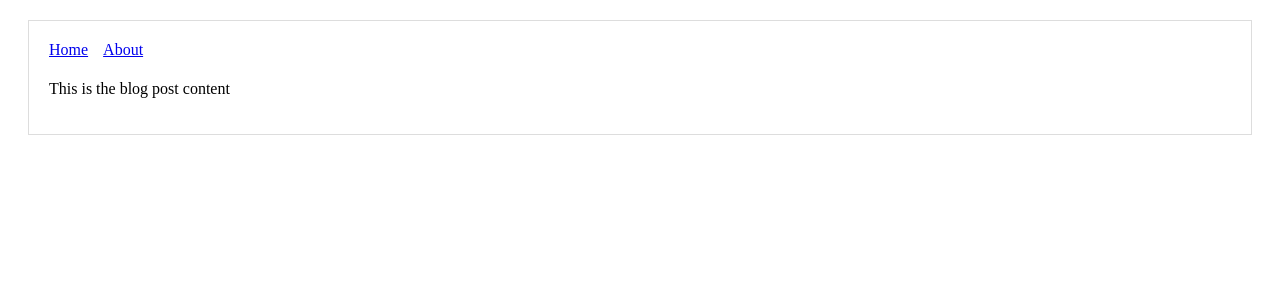
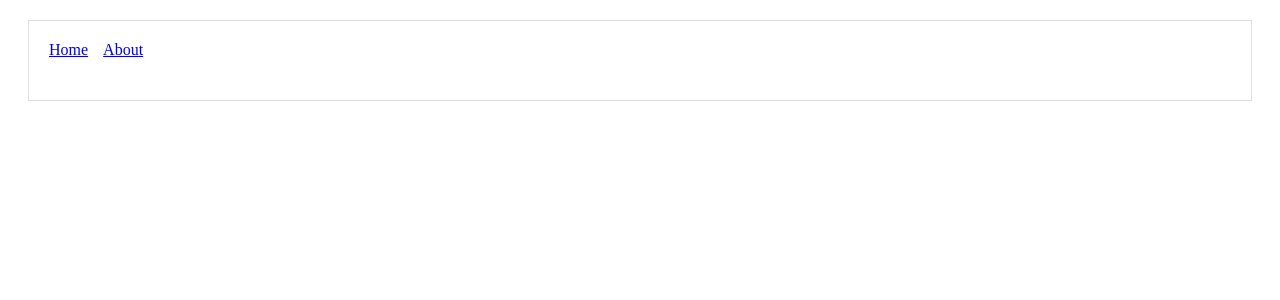
Before and after one commit to rsgilbert/hello-next, a Next.js app: page /post in a window 1280 px wide. Shown: the top 300 px of the page. Built offline with nearby package versions, Linux system fonts and the light colour scheme.

Commit message:
Got to use <></> for the first time in place of <div></div>. Created and Used Content component in post

```diff
--- a/pages/post.js
+++ b/pages/post.js
@@ -1,15 +1,28 @@
 import { useRouter } from 'next/router'
 import Layout from '../components/MyLayout'
 
-const Page = () => {
+const Content = () => {
     const router = useRouter()
-
     return (
-        <Layout>
-            <h1>{ router.query.title }</h1>
-            <p>This is the blog post content</p>
-        </Layout>
+        <>
+            <h1>{router.query.title}</h1>
+        </>
     )
 }
+const Page = () => (
+    <Layout>
+        <Content/>
+    </Layout>
+)
+// const Page = () => {
+//     const router = useRouter()
+
+//     return (
+//         <Layout>
+//             <h1>{ router.query.title }</h1>
+//             <p>This is the blog post content</p>
+//         </Layout>
+//     )
+// }
 
 export default Page
```
